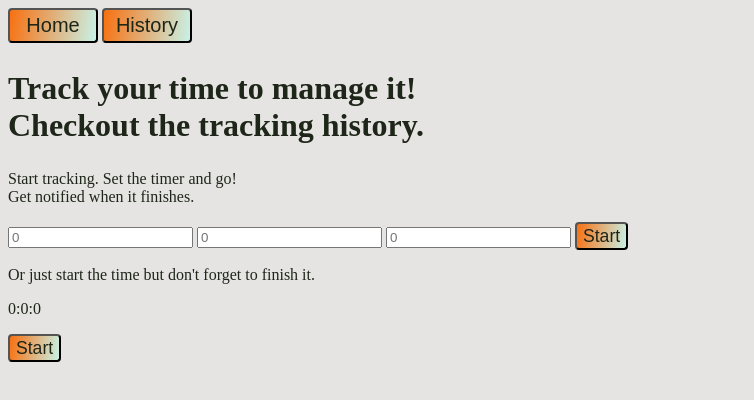
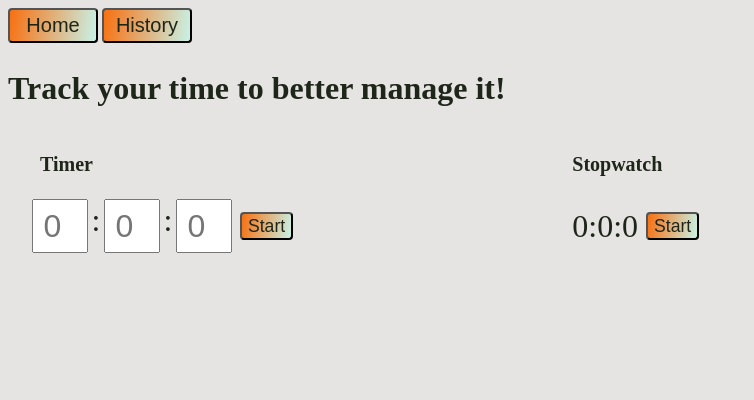
Before and after one commit to teohan-eksi/Serious-Tracker, an Electron app: page index.html in a window 1280 px wide. Shown: the whole page, without its empty margins (0-754 px from the left). Drawn offline with Linux system fonts and the light colour scheme.

Commit message:
did timer and stopwatch syiling.

```diff
--- a/pages/main-page-div.html
+++ b/pages/main-page-div.html
@@ -2,27 +2,32 @@
 
 
 <div id="main-page-div">
-  <h2>Track your time to manage it!<br>
-      Checkout the tracking history.<br>
-  </h2>
+  <h2>Track your time to better manage it!</h2>
 
+  <div id="time-container">
     <div id="timer">
-  	<p>Start tracking. Set the timer and go!<br>
-       Get notified when it finishes.</p>
+    	<h3>Timer</h3>
 
+      <div id="timer-items-container">
       	<input id="h" type="number" min="0" placeholder="0">
+        <span>:</span>
       	<input id="min" type="number" min="0" placeholder="0">
+        <span>:</span>
         <input id="sec" type="number" min="0" placeholder="0">
 
       	<button id="start-btn" class="page-buttons">Start</button>
-
-  	<p id="ticker"></p>
-
-    <p>Or just start the time but don't forget to finish it.</p>
+      </div>
     </div>
 
     <div id="stopwatch">
+      <h3>Stopwatch</h3>
+
+      <div id="stopwatch-items-container">
         <p id="stopwatch-ticker">0:0:0</p>
+
         <button id="start-stopwatch-btn" class="page-buttons">Start</button>
       </div>
     </div>
+  </div>
+  <p id="ticker"></p>
+</div>
--- a/scripts/stopwatch.js
+++ b/scripts/stopwatch.js
@@ -47,8 +47,7 @@ function createStopButton(arr){
 	stopBtn.id = "stop-btn";
 	stopBtn.innerHTML = "Stop";
   stopBtn.classList.add("page-buttons");
-	document.getElementById("stopwatch")
-		.insertBefore(stopBtn, document.getElementById("stopwatch-ticker"));
+	document.getElementById("stopwatch-items-container").appendChild(stopBtn);
 
 	stopBtn.addEventListener("click", ()=>{
     //if ticker shows multiple times, uncomment the below line.
@@ -71,13 +70,12 @@ function createStopwatchResetButton(){
 	resetBtn.id = "reset-btn";
 	resetBtn.innerHTML = "Reset";
   resetBtn.classList.add("page-buttons");
-	document.getElementById("stopwatch")
-		.insertBefore(resetBtn, document.getElementById("stopwatch-ticker"));
+	document.getElementById("stopwatch-items-container").appendChild(resetBtn);
 
 	resetBtn.addEventListener("click", ()=>{
 		window.ipc.clearStopwatchInterval();
 
-    document.getElementById("stopwatch-ticker").innerHTML = "";
+    document.getElementById("stopwatch-ticker").innerHTML = "0:0:0";
 
 		//document.getElementById("on-finish-timer").remove();
 
--- a/scripts/timer.js
+++ b/scripts/timer.js
@@ -5,7 +5,8 @@ document.getElementById("start-btn").addEventListener("click", ()=>{
 	let h = document.getElementById("h").value;
 	let min = document.getElementById("min").value;
 	let sec = document.getElementById("sec").value;
-	let ticker = document.getElementById("ticker"); //where the h:min:sec is showed
+
+	let ticker = document.getElementById("ticker");
 
 	//init time values. Make them 0 if they were left empty; convert to number
 	// if an input was given.
@@ -72,8 +73,7 @@ function createResetButton(){
 	resetBtn.id = "reset-btn";
 	resetBtn.innerHTML = "Reset";
 	resetBtn.classList.add("page-buttons");
-	document.getElementById("timer")
-		.insertBefore(resetBtn, document.getElementById("ticker"));
+	document.getElementById("timer-items-container").appendChild(resetBtn);
 
 	resetBtn.addEventListener("click", ()=>{
 		window.ipc.clearTimerInterval();
--- a/styles/index.css
+++ b/styles/index.css
@@ -4,10 +4,6 @@
 body{
   background-color: #e5e4e2;
   color: #1e2519;
-}
-
-h2 {
-  font-size: 2em;
 }
 
 .main-menu-buttons{
@@ -22,6 +18,61 @@ h2 {
   width: 4.5em;
 }
 
+h2 {
+  font-size: 2em;
+}
+
+h3{
+    font-size: 1.25em;
+}
+
+#time-container{
+  display: flex;
+  flex-direction: row;
+  justify-content: space-between;
+  align-items: center;
+}
+
+#timer{
+  padding-left: 2em;
+}
+
+#stopwatch {
+  padding-left: 2em;
+  margin-right: 45%;
+}
+
+#timer input, #timer span {
+  height: 1.5em;
+  width: 1.5em;
+  font-size: 2em;
+  text-align: center;
+  margin: 0 -8px;
+}
+
+#start-btn {
+  margin-left: 16px;
+}
+
+#start-stopwatch-btn{
+  margin-left: 8px;
+}
+
+#timer-items-container, #stopwatch-items-container{
+  display: flex;
+  flex-direction: row;
+  justify-content: flex-start;
+  align-items: center;
+
+  /* if they have the same height, they align better.*/
+  height: 60px;
+}
+
+#stopwatch p{
+  font-size: 2em;
+  text-align: center;
+}
+
 .page-buttons{
   background: linear-gradient(99deg, #f87010, #c8f2e7);
   border-radius: 4px;
@@ -29,4 +80,5 @@ h2 {
   color: #1e2519;
   font-size: 1.1em;
   height: 28px;
+  margin: 0 4px;
 }
```
Lines whose indentation alone changed are shown as unchanged.
